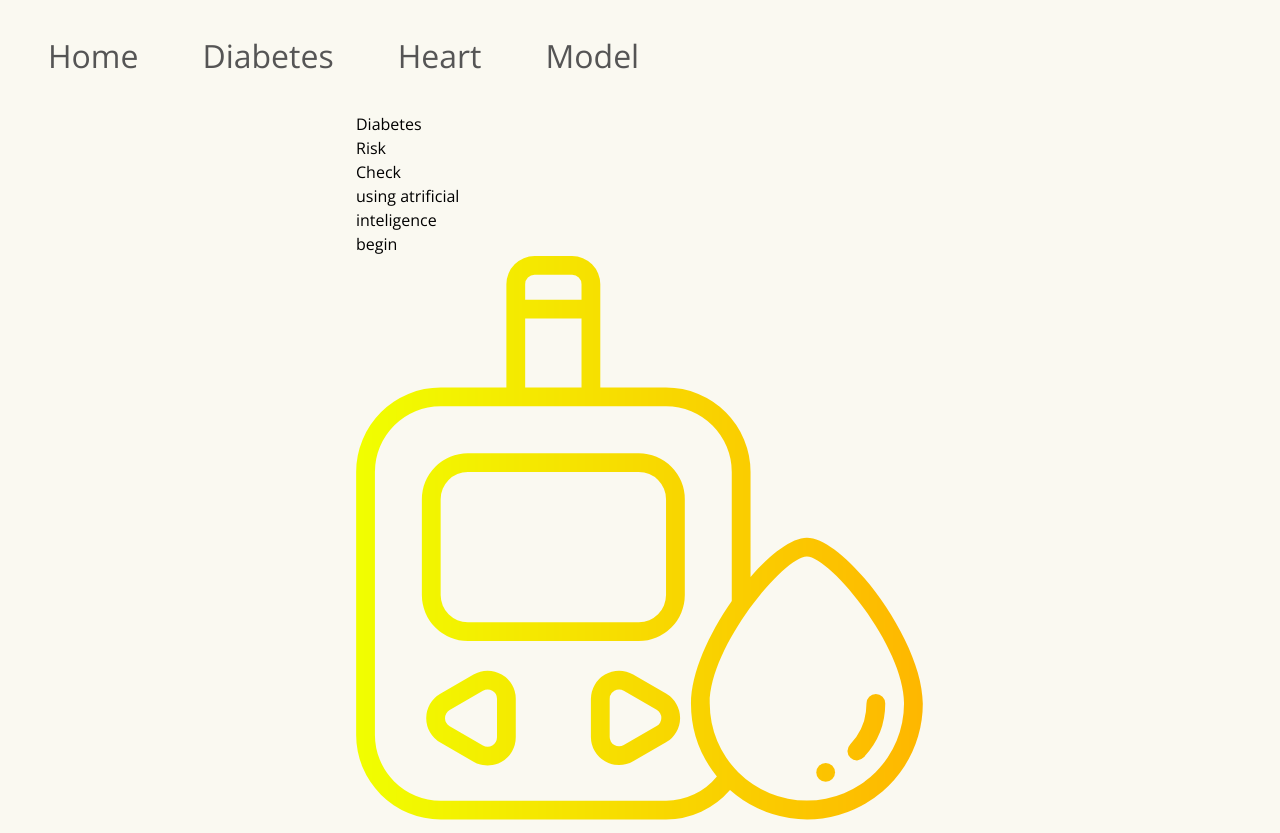
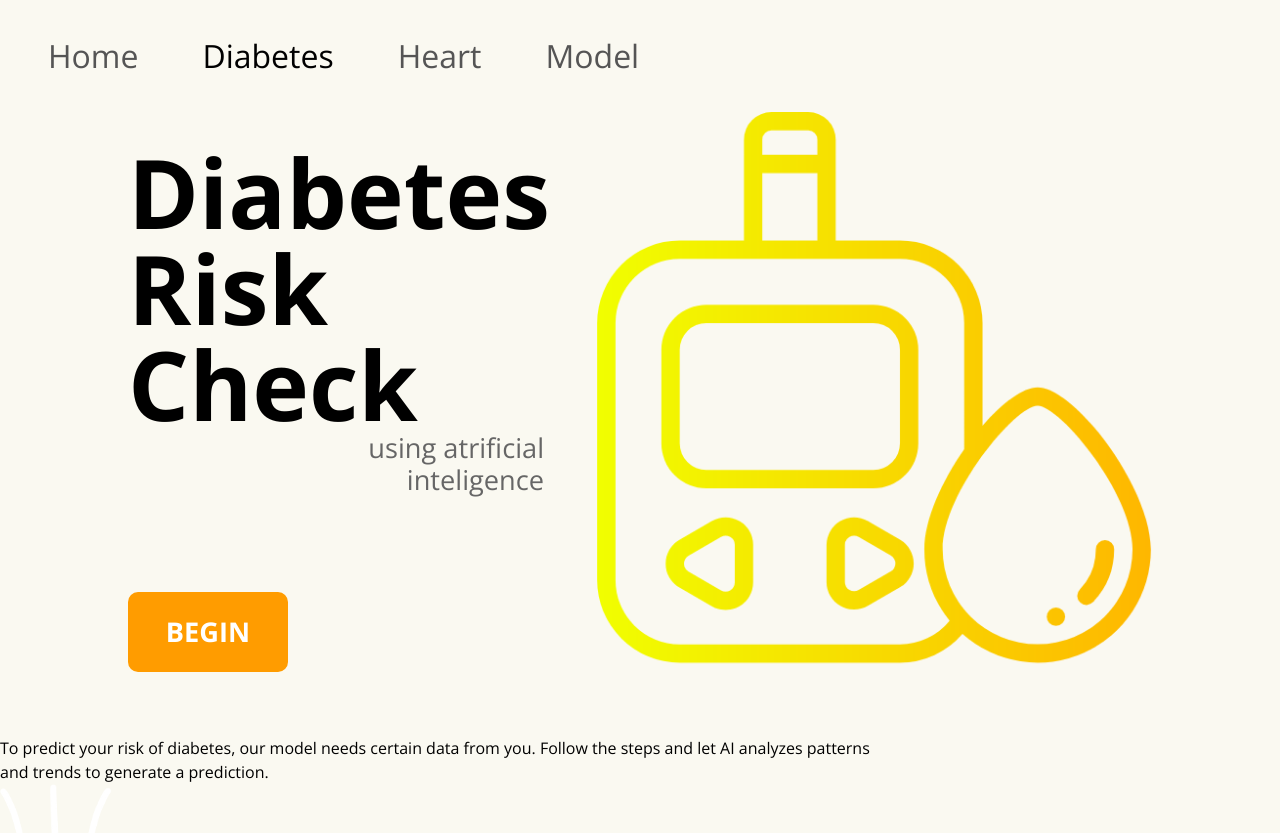
Before and after one commit to tomek1421/NeuralNetworkTextClassification, a React (Create React App) app in the folder frontend/neural-network/: page /diabetes in a window 1280 px wide. Shown: the top 833 px of the page. Built offline with nearby package versions, Linux system fonts and the light colour scheme.

Commit message:
home page styling

```diff
--- a/frontend/neural-network/src/App.css
+++ b/frontend/neural-network/src/App.css
@@ -56,3 +56,113 @@ nav ul li:hover:after {
     width: 50%;
     right: 50%;
 }
+
+.home-content {
+    /* border: 1px solid blue; */
+    width: 80%;
+    display: flex;
+    justify-content: space-between;
+    align-items: center;
+}
+
+.home-header {
+    /* border: 1px solid red; */
+    width: 26rem;
+    height: 100%;
+    align-self: end;
+    display: flex;
+    flex-direction: column;
+    justify-content: space-between;
+}
+
+.home-title {
+    /* border: 1px solid blue; */
+    font-size: 6rem;
+    font-weight: 700;
+    padding: 0;
+    line-height: 6rem;
+    position: relative;
+    margin-top: 2rem;
+}
+
+.slide {
+    animation: home-title 0.7s;
+}
+
+.apper {
+    animation: apper 1s;
+}
+
+.home-subtitle {
+    /* border: 1px solid green; */
+    text-align: end;
+    font-size: 1.7rem;
+    line-height: 2rem;
+    /* margin-top: 1rem; */
+    color: #666666;
+    position: relative;
+    animation: home-subtitle 0.7s;
+}
+
+@keyframes home-title {
+    0% {
+        right: 10%;
+        opacity: 0;
+    }
+
+    100% {
+        right: 0;
+        opacity: 1;
+    }
+}
+
+@keyframes home-subtitle {
+    0% {
+        left: 10%;
+        opacity: 0;
+    }
+
+    100% {
+        left: 0;
+        opacity: 1;
+    }
+}
+
+.home-icon {
+    height: 35rem;
+    width: auto;
+    animation: apper 1s;
+    /* border: 1px solid; */
+}
+
+.btn {
+    background-color: var(--first-color);
+    width: 10rem;
+    height: 5rem;
+    text-align: center;
+    color: white;
+    font-size: 1.7rem;
+    border-radius: 10px;
+    text-transform: uppercase;
+    font-weight: 700;
+    transition: all 0.2s;
+    animation: apper 0.7s;
+}
+
+@keyframes apper {
+    0% {
+        opacity: 0;
+    }
+
+    100% {
+        opacity: 1;
+    }
+}
+
+.btn:hover {
+    background-color: rgb(236, 146, 1)
+}
+
+.active {
+    color: black;
+}
```
